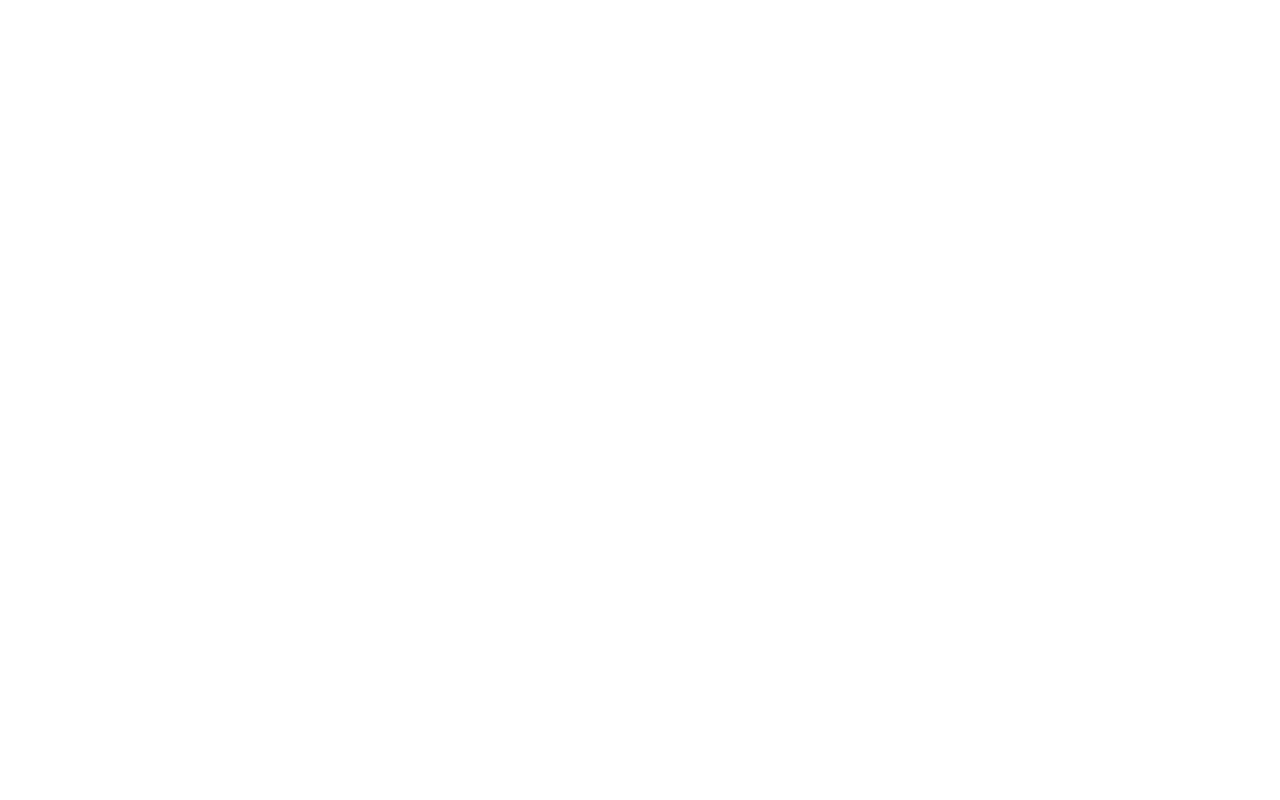
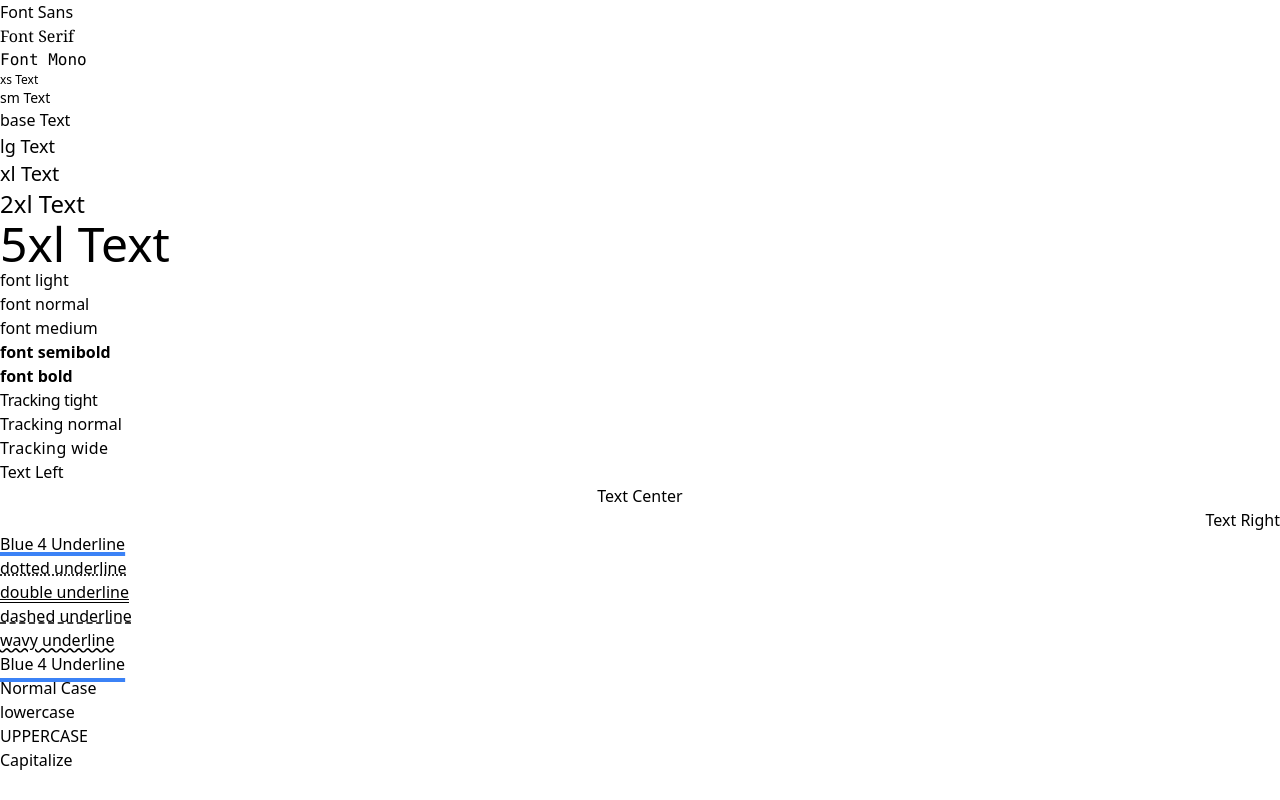
Before and after one commit to darkcohiba/tailwind-sandbox, a plain HTML site: page 04-typography/index.html in a window 1280 px wide. Drawn offline with nearby package versions, Linux system fonts and the light colour scheme.

```diff
--- a/04-typography/index.html
+++ b/04-typography/index.html
@@ -9,22 +9,52 @@
   </head>
   <body>
     <!-- Font Family -->
-
+    <div class="font-sans">Font Sans</div>
+    <div class="font-serif">Font Serif</div>
+    <div class="font-mono">Font Mono</div>
     <!-- Font Size -->
-
+    <div class="text-xs">xs Text</div>
+    <div class="text-sm">sm Text</div>
+    <div class="text-base">base Text</div>
+    <div class="text-lg">lg Text</div>
+    <div class="text-xl">xl Text</div>
+    <div class="text-2xl">2xl Text</div>
+    <div class="text-5xl">5xl Text</div>
     <!-- Font Weight -->
+    <div class="font-light">font light</div>
+    <div class="font-normal">font normal</div>
+    <div class="font-medium">font medium</div>
+    <div class="font-semibold">font semibold</div>
+    <div class="font-bold">font bold</div>
 
     <!-- Letter Spacing -->
+    <div class="tracking-tight">Tracking tight</div>
+    <div class="tracking-normal">Tracking normal</div>
+    <div class="tracking-wide">Tracking wide</div>
 
     <!-- Text Alignment -->
+    <div class="text-left">Text Left</div>
+    <div class="text-center">Text Center</div>
+    <div class="text-right">Text Right</div>
 
     <!-- Text Decoration -->
+    <div class="underline decoration-4 decoration-blue-500">Blue 4 Underline </div>
+
 
     <!-- Decoration Style -->
+    <div class="underline decoration-dotted">dotted underline </div>
+    <div class="underline decoration-double">double underline </div>
+    <div class="underline decoration-dashed">dashed underline </div>
+    <div class="underline decoration-wavy">wavy underline </div>
 
     <!-- Decoration Offset -->
+    <div class="underline decoration-4 decoration-blue-500 underline-offset-8">Blue 4 Underline </div>
+    <!-- Text Transform -->
+    <p class="normal-case">Normal Case</p>
+    <p class="lowercase">Lowercase</p>
+    <p class="uppercase">Uppercase</p>
+    <p class="capitalize">Capitalize </p>
 
-    <!-- Text Transform -->
   </body>
 </html>
 
```
